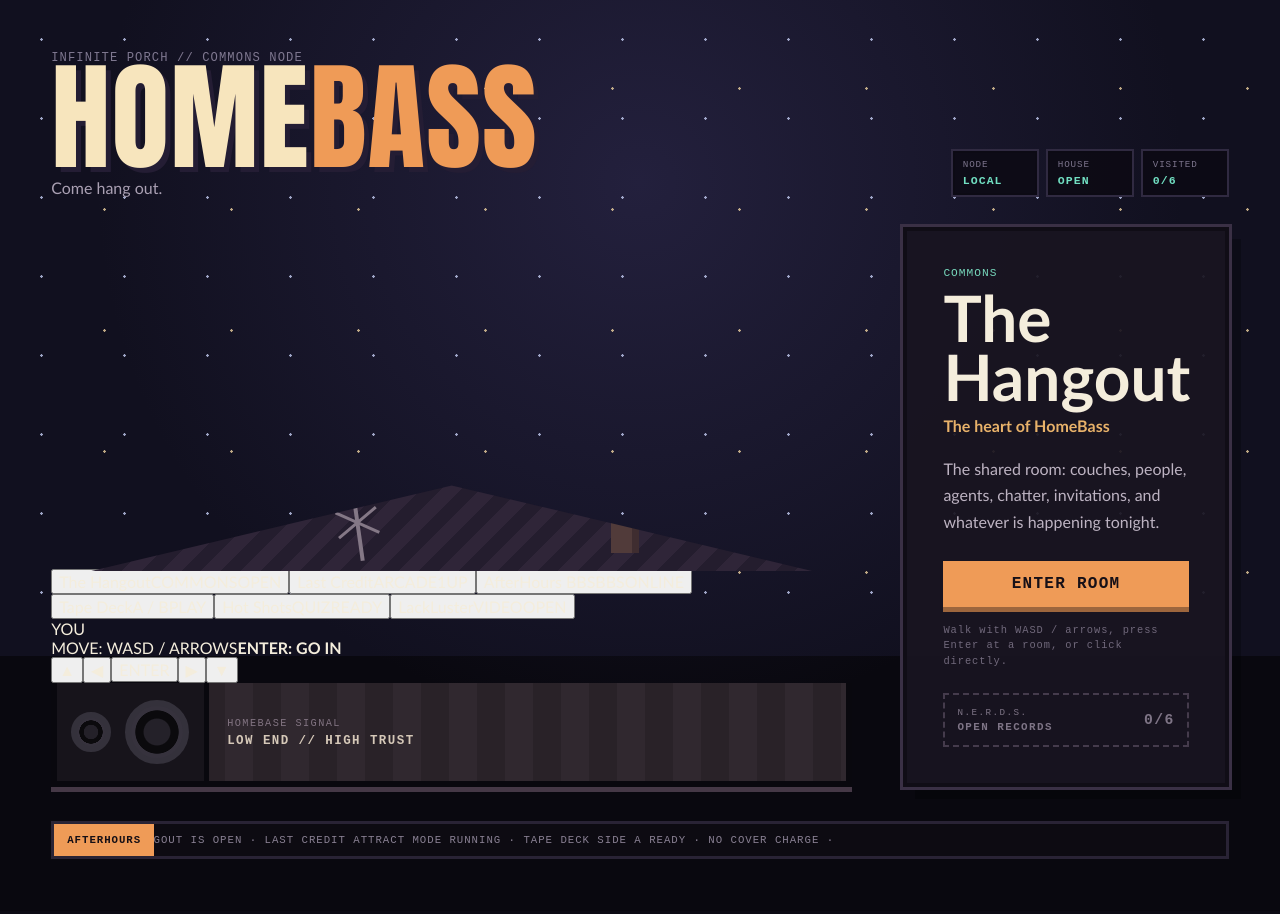
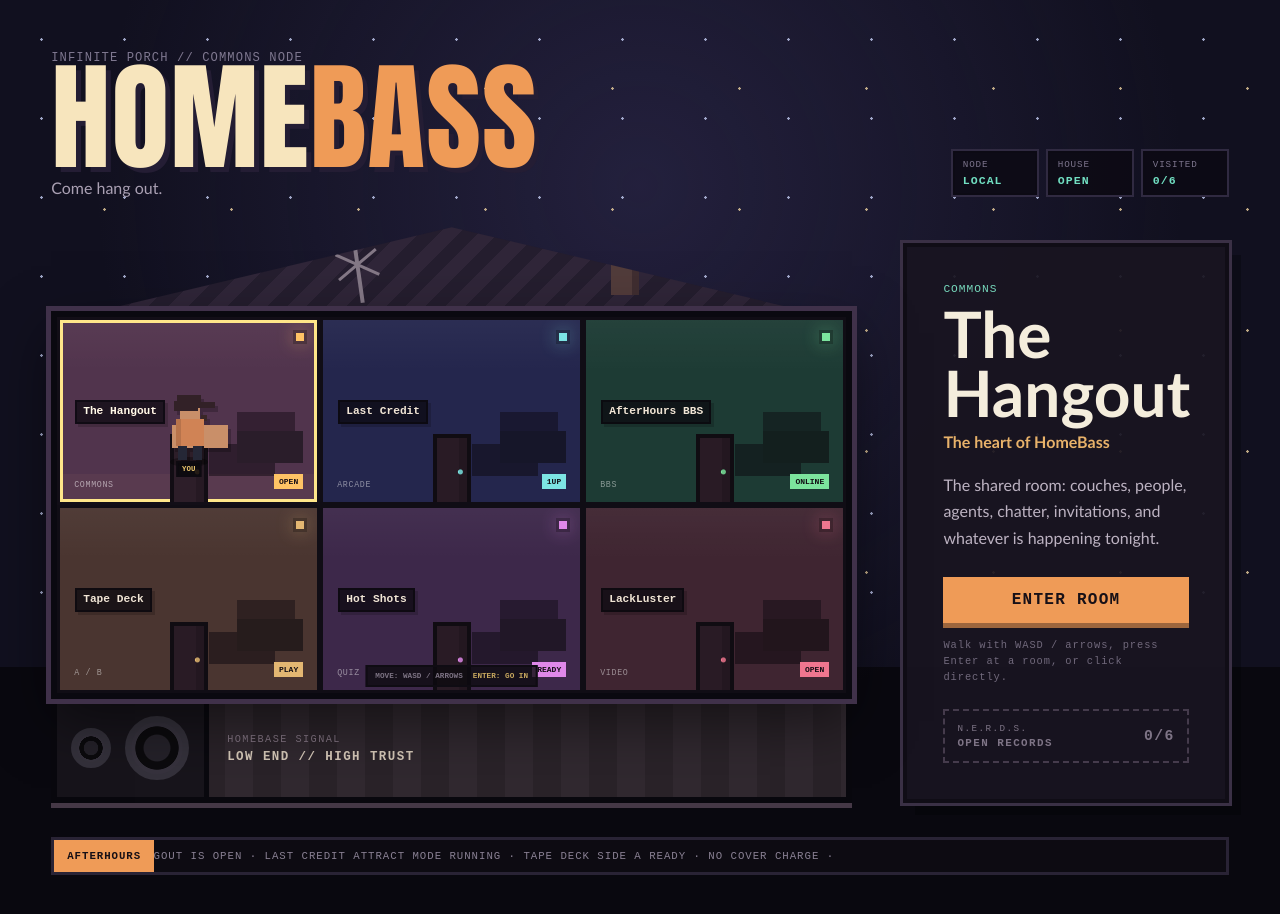
Before and after one commit to MichaelWave369/HomeBass, a React (Vite) app: page / in a window 1280 px wide. Shown: the top 914 px of the page. Built offline with nearby package versions, Linux system fonts and the light colour scheme.

Commit message:
feat: style walkable HomeBass hub

```diff
--- a/src/styles.css
+++ b/src/styles.css
@@ -3561,3 +3561,338 @@ h1 span {
     border-right: 0;
   }
 }
+
+
+/* Walkable HomeBass Hub --------------------------------------------------- */
+
+.walkable-house {
+  position: relative;
+  border: 6px solid #0a0910;
+  background: #18131f;
+  box-shadow:
+    0 0 0 5px #40314a,
+    0 22px 55px rgba(0,0,0,.5);
+  overflow: hidden;
+}
+
+.house-room-grid {
+  display: grid;
+  grid-template-columns: repeat(3, 1fr);
+}
+
+.world-room {
+  position: relative;
+  min-height: 188px;
+  padding: 15px;
+  overflow: hidden;
+  cursor: pointer;
+  border: 3px solid #100d15;
+  background:
+    linear-gradient(to bottom, rgba(255,255,255,.035), transparent 28%),
+    var(--room-bg, #251f30);
+  color: #f4eddc;
+  text-align: left;
+  transition:
+    filter 110ms ease,
+    box-shadow 110ms ease;
+}
+
+.world-room:hover,
+.world-room.selected {
+  z-index: 2;
+  filter: brightness(1.1);
+}
+
+.world-room.selected {
+  box-shadow:
+    inset 0 0 0 3px #f2d17d,
+    inset 0 -28px 0 rgba(242,209,125,.04);
+}
+
+.world-room-light {
+  position: absolute;
+  top: 13px;
+  right: 13px;
+  width: 8px;
+  height: 8px;
+  background: var(--room-light, #e4c56d);
+  box-shadow:
+    0 0 0 3px rgba(0,0,0,.25),
+    0 0 18px var(--room-light, #e4c56d);
+}
+
+.world-room-sign {
+  position: relative;
+  z-index: 3;
+  display: inline-block;
+  max-width: 78%;
+  padding: 4px 6px;
+  border: 2px solid rgba(10,8,13,.7);
+  background: rgba(12,9,15,.74);
+  color: #f1e5d5;
+  font: 900 .7rem/1.05 "Courier New", monospace;
+  box-shadow: 3px 3px 0 rgba(0,0,0,.18);
+}
+
+.world-room-short,
+.world-room-status {
+  position: absolute;
+  z-index: 3;
+  font-family: "Courier New", monospace;
+}
+
+.world-room-short {
+  left: 14px;
+  bottom: 13px;
+  color: rgba(255,255,255,.48);
+  font-size: .52rem;
+  letter-spacing: .08em;
+}
+
+.world-room-status {
+  right: 14px;
+  bottom: 13px;
+  padding: 3px 5px;
+  background: var(--room-light, #e4c56d);
+  color: #110d13;
+  font-size: .5rem;
+  font-weight: 900;
+}
+
+.world-room-door {
+  position: absolute;
+  left: 50%;
+  bottom: 0;
+  width: 38px;
+  height: 68px;
+  transform: translateX(-50%);
+  border: 4px solid #100c12;
+  border-bottom: 0;
+  background:
+    radial-gradient(circle at 78% 53%, var(--room-light) 0 2px, transparent 3px),
+    #291b25;
+  box-shadow: inset -8px 0 rgba(0,0,0,.14);
+}
+
+.world-room-furniture {
+  position: absolute;
+  right: 14px;
+  bottom: 39px;
+  width: 66px;
+  height: 32px;
+  background: rgba(12,9,14,.56);
+  box-shadow:
+    -28px 13px 0 rgba(12,9,14,.5),
+    -4px -23px 0 -4px rgba(12,9,14,.44);
+}
+
+.world-visited {
+  position: absolute;
+  z-index: 5;
+  top: 12px;
+  left: 12px;
+  display: grid;
+  place-items: center;
+  width: 19px;
+  height: 19px;
+  background: #71dfc2;
+  color: #17121d;
+  font-size: .7rem;
+  font-weight: 900;
+  box-shadow: 2px 2px 0 #0a0910;
+}
+
+.world-avatar {
+  position: absolute;
+  z-index: 8;
+  left: var(--avatar-x);
+  top: var(--avatar-y);
+  width: 52px;
+  height: 88px;
+  transform: translate(-50%, -100%);
+  pointer-events: none;
+  transition:
+    left 170ms steps(3, end),
+    top 170ms steps(3, end);
+}
+
+.avatar-shadow {
+  position: absolute;
+  left: 50%;
+  bottom: 1px;
+  width: 38px;
+  height: 10px;
+  transform: translateX(-50%);
+  border-radius: 50%;
+  background: rgba(0,0,0,.34);
+}
+
+.avatar-sprite {
+  position: absolute;
+  left: 50%;
+  bottom: 8px;
+  width: 34px;
+  height: 68px;
+  transform: translateX(-50%);
+  filter: drop-shadow(3px 4px 0 rgba(0,0,0,.22));
+}
+
+.facing-left .avatar-sprite {
+  transform: translateX(-50%) scaleX(-1);
+}
+
+.avatar-sprite i {
+  position: absolute;
+  display: block;
+  image-rendering: pixelated;
+}
+
+.avatar-head {
+  top: 8px;
+  left: 8px;
+  width: 20px;
+  height: 20px;
+  background: #c98f69;
+  box-shadow:
+    14px 8px 0 -7px #3a2727,
+    7px 14px 0 -5px #2a1c20;
+}
+
+.avatar-hair {
+  z-index: 2;
+  top: 3px;
+  left: 5px;
+  width: 24px;
+  height: 10px;
+  background: #322127;
+  box-shadow:
+    -3px 6px 0 #322127,
+    16px 5px 0 -2px #322127;
+}
+
+.avatar-shirt {
+  top: 27px;
+  left: 4px;
+  width: 28px;
+  height: 27px;
+  background: #d08355;
+  box-shadow:
+    -6px 4px 0 -2px #c98f69,
+    26px 4px 0 -2px #c98f69,
+    inset 5px 0 rgba(0,0,0,.12);
+}
+
+.avatar-legs {
+  top: 54px;
+  left: 6px;
+  width: 9px;
+  height: 14px;
+  background: #252736;
+  box-shadow: 15px 0 #252736;
+}
+
+.world-avatar.moving .avatar-sprite {
+  animation: avatar-step 150ms steps(2, end);
+}
+
+@keyframes avatar-step {
+  50% { bottom: 11px; }
+}
+
+.avatar-label {
+  position: absolute;
+  left: 50%;
+  bottom: -9px;
+  transform: translateX(-50%);
+  padding: 2px 4px;
+  border: 2px solid #0d0a10;
+  background: rgba(10,8,12,.88);
+  color: #f1cb70;
+  font: 900 .46rem "Courier New", monospace;
+}
+
+.world-hint {
+  position: absolute;
+  z-index: 7;
+  left: 50%;
+  bottom: 6px;
+  display: flex;
+  gap: 10px;
+  transform: translateX(-50%);
+  padding: 5px 8px;
+  border: 2px solid #0f0c13;
+  background: rgba(13,10,15,.8);
+  color: #7d7384;
+  font: 700 .48rem "Courier New", monospace;
+  white-space: nowrap;
+}
+
+.world-hint strong {
+  color: #c9a95f;
+}
+
+.mobile-dpad {
+  display: none;
+}
+
+@media (max-width: 620px) {
+  .house-room-grid {
+    grid-template-columns: repeat(3, minmax(120px, 1fr));
+    min-width: 520px;
+  }
+
+  .walkable-house {
+    overflow-x: auto;
+  }
+
+  .world-room {
+    min-height: 165px;
+  }
+
+  .world-avatar {
+    display: none;
+  }
+
+  .world-hint {
+    display: none;
+  }
+
+  .mobile-dpad {
+    display: grid;
+    grid-template-columns: repeat(3, 1fr);
+    gap: 6px;
+    width: min(310px, 100%);
+    margin: 12px auto 0;
+  }
+
+  .mobile-dpad button {
+    min-height: 42px;
+    cursor: pointer;
+    border: 2px solid #322a3b;
+    background: #18131f;
+    color: #b8acbe;
+    font: 900 .68rem "Courier New", monospace;
+  }
+
+  .mobile-dpad button:first-child {
+    grid-column: 2;
+  }
+
+  .mobile-dpad button:nth-child(2) {
+    grid-column: 1;
+  }
+
+  .mobile-dpad .dpad-enter {
+    grid-column: 2;
+    background: #d08a53;
+    color: #1a1116;
+  }
+
+  .mobile-dpad button:nth-child(4) {
+    grid-column: 3;
+  }
+
+  .mobile-dpad button:last-child {
+    grid-column: 2;
+  }
+}
```
